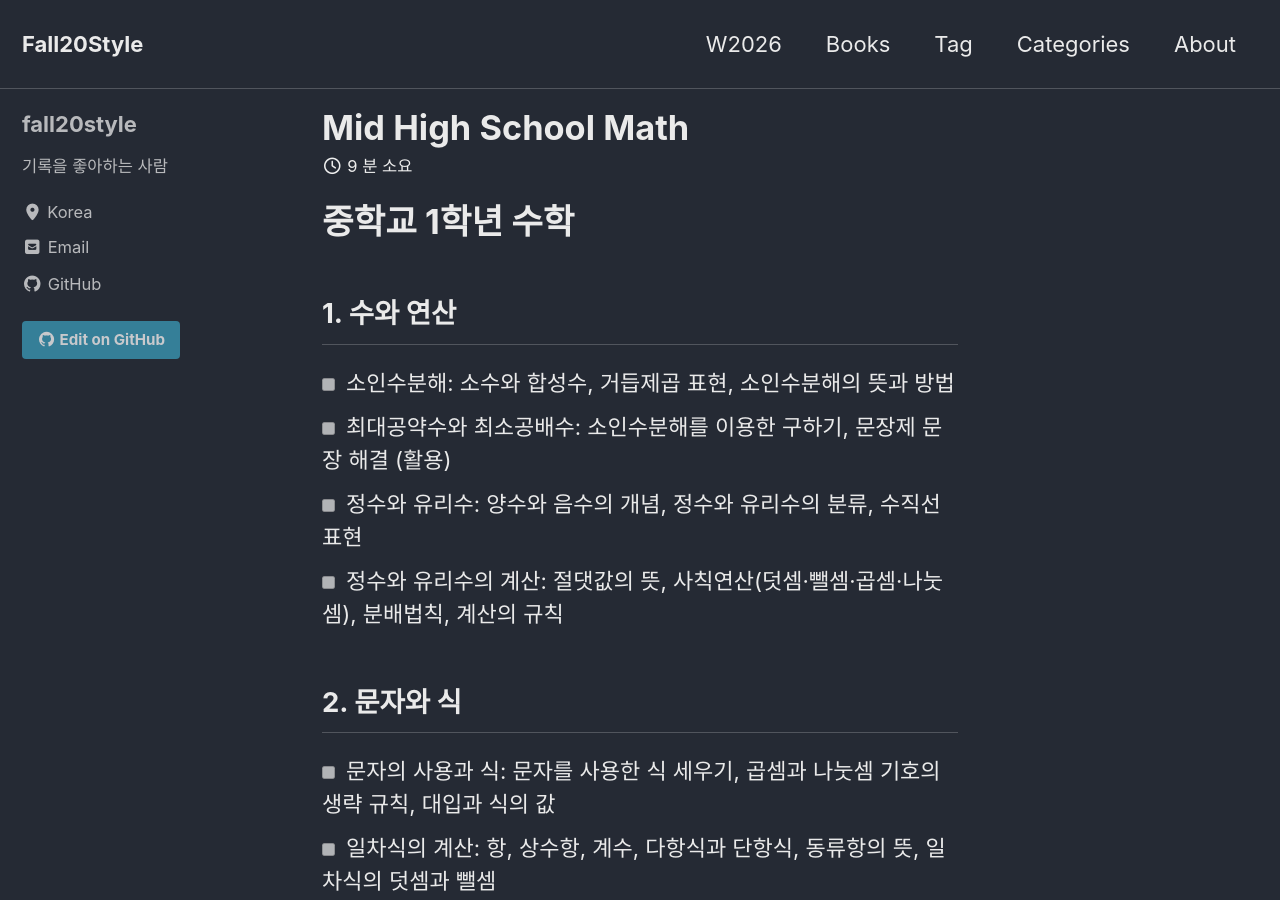
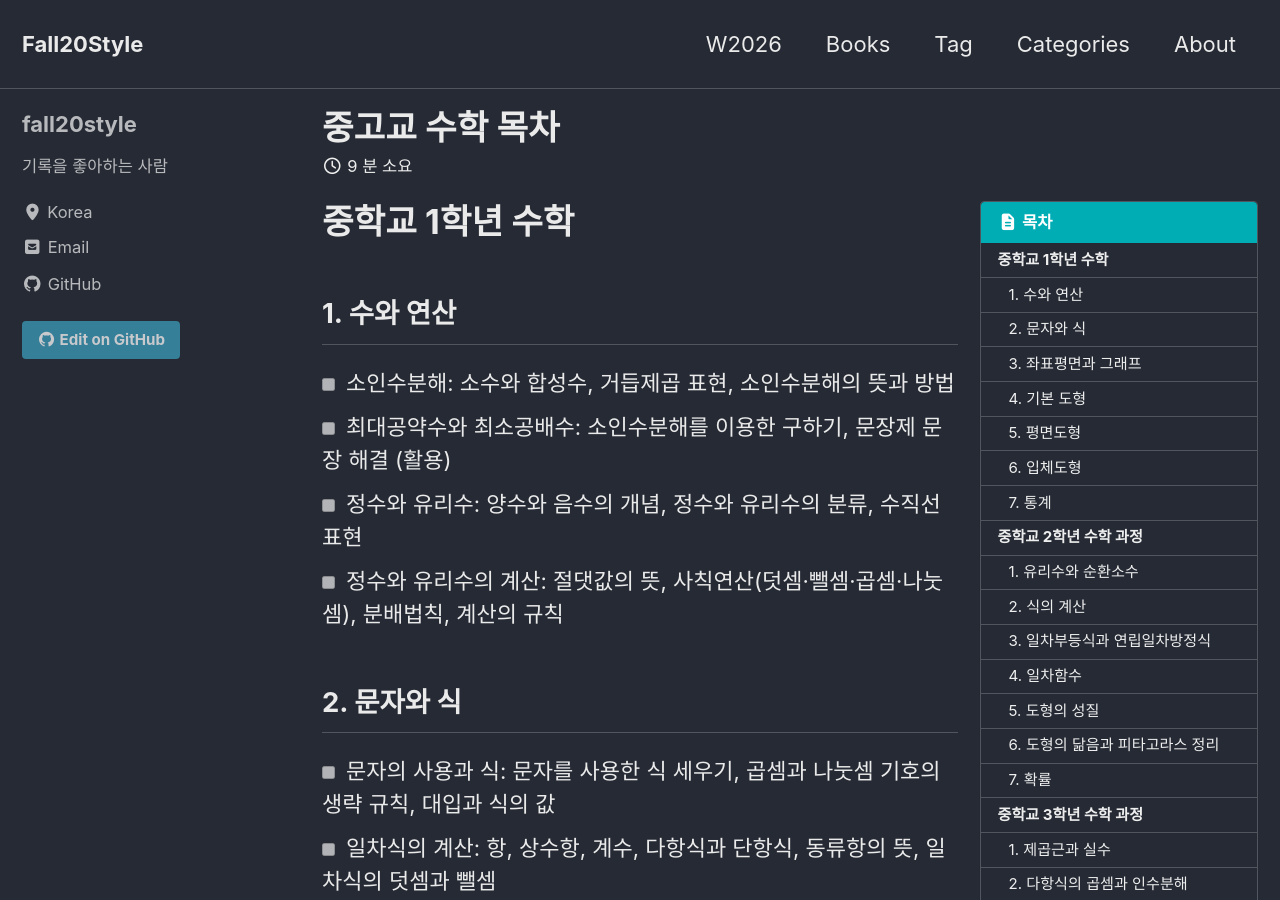
Before and after one commit to fall20style/fall20style.github.io, a Jekyll site: the page built from _posts/2026-08-30-mid-high-school-math.md, in a window 1280 px wide and 900 px high. Built offline with Jekyll 4.4.1, drawn with Linux system fonts in a browser that asks for light colours; cached includes are drawn as plain includes; some of the changed text lies outside the part shown.

Commit message:
Update 2026-08-30-mid-high-school-math.md

```diff
--- a/_posts/2026-08-30-mid-high-school-math.md
+++ b/_posts/2026-08-30-mid-high-school-math.md
@@ -1,3 +1,21 @@
+---
+title: 중고교 수학 목차
+layout: single
+author_profile: true
+read_time: true
+comments: true
+share: true
+related: true
+popular: true
+tags:
+  - Math
+categories:
+toc: true
+toc_sticky: true
+toc_label: 목차
+description: desc가 여기에
+---
+
 # 중학교 1학년 수학
 
 ## 1. 수와 연산
```
